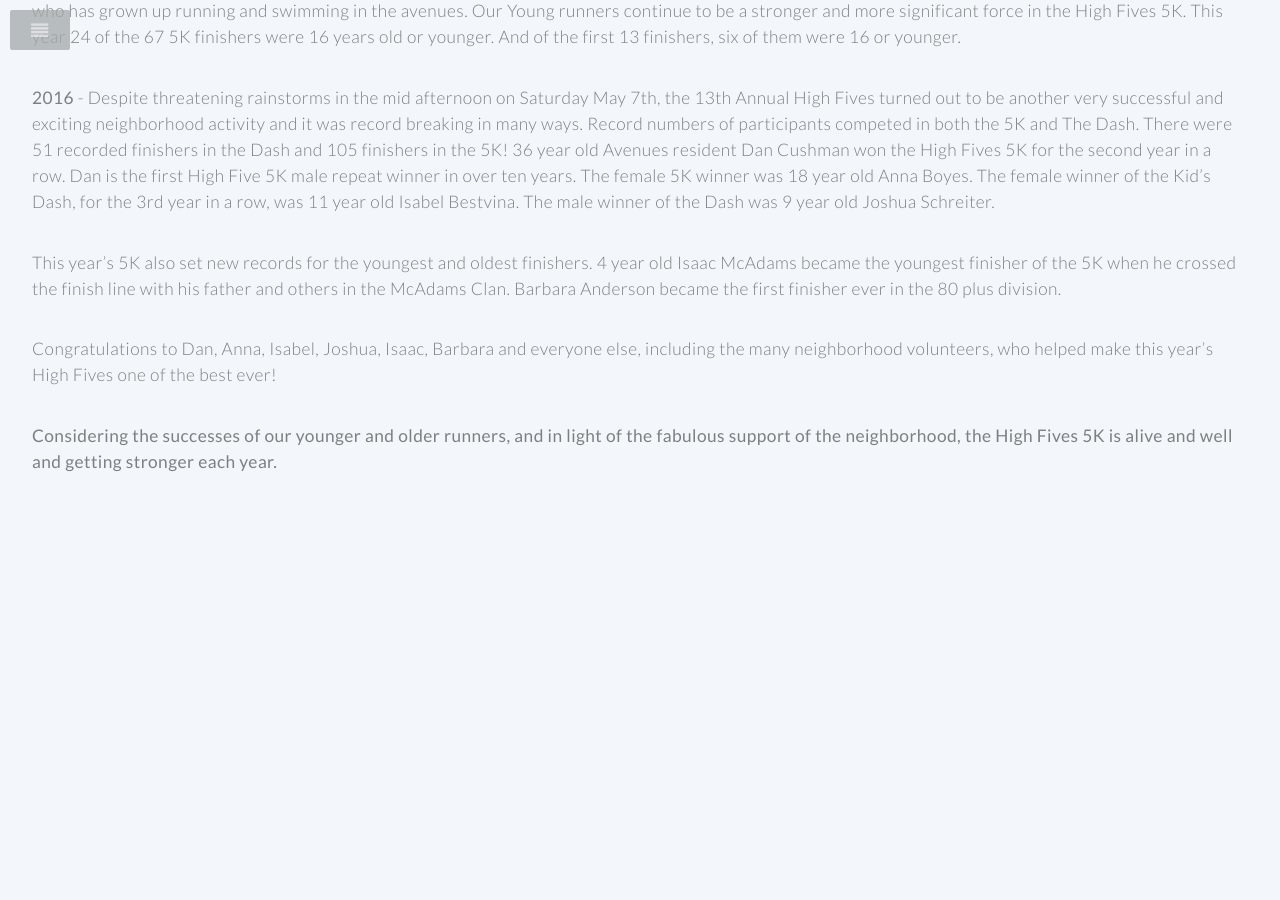
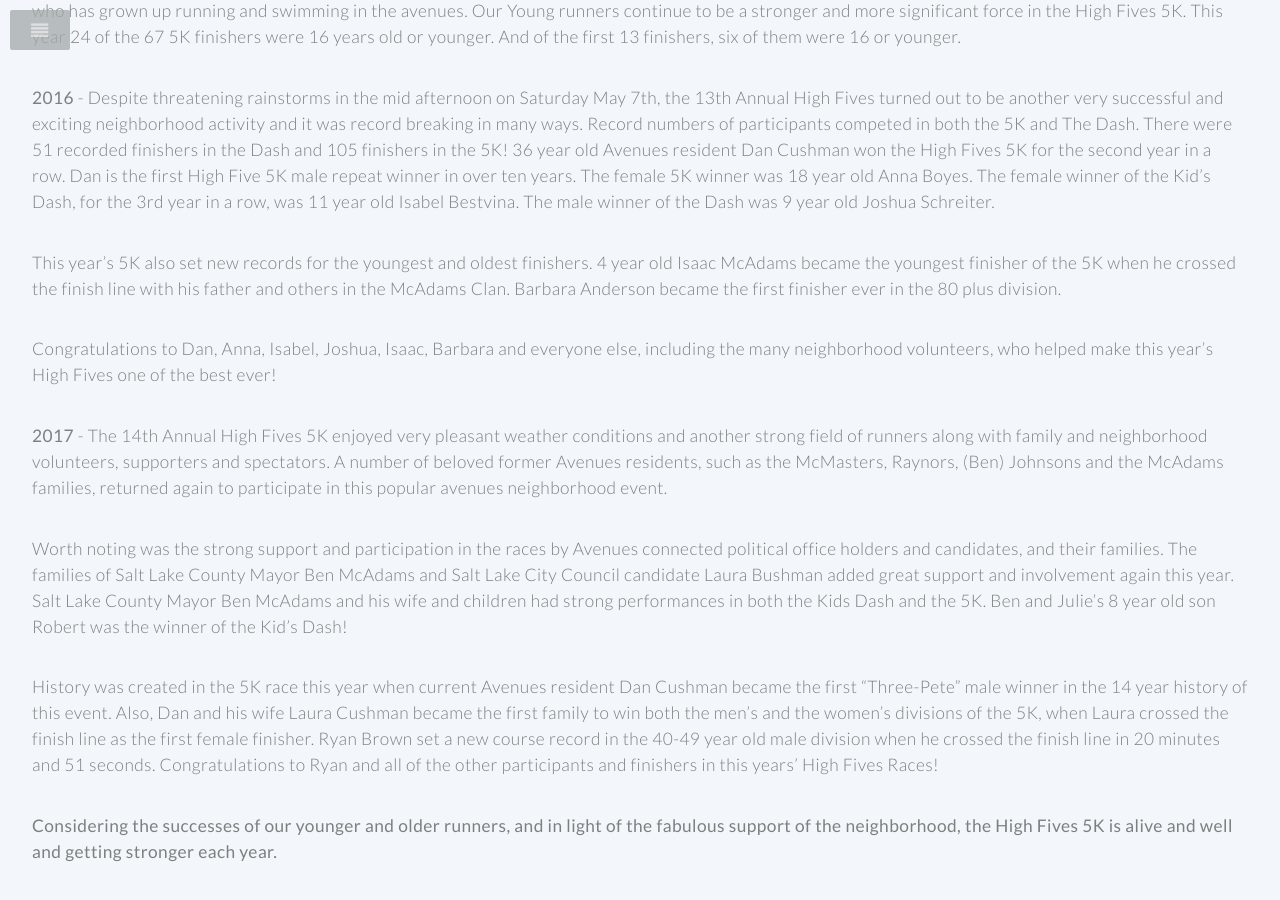
Before and after one commit to benhansen-io/HighFives5k, a Jekyll site: the page built from race-history.md, in a window 1280 px wide and 900 px high, scrolled down 3169 px. Built offline with Jekyll 4.4.1, drawn with Linux system fonts in a browser that asks for light colours; before the commit the page ends 3679 px from its top, so only the background shows below that.

Commit message:
Add 2017 photos and race history

```diff
--- a/_layouts/default.html
+++ b/_layouts/default.html
@@ -92,6 +92,7 @@
         <li class="submenu">
         <a>Photos</a>
           <ul>
+              <li><a href="https://photos.app.goo.gl/cJzqlpq9TDqvoE1E2">2017</a></li>
               <li><a href="https://www.facebook.com/highfives5k/photos/?tab=albums">2016</a>
                 <ul>
                       <li><a href="https://www.facebook.com/highfives5k/photos/?tab=album&album_id=823126694458863">Pre-race & Kids Dash</a></li>
--- a/index.html
+++ b/index.html
@@ -77,7 +77,7 @@ high avenues of <strong>Salt Lake City</strong>.</p>
                                     <li><a href="/results/2017.html" class="button special">Results</a></li>
                                     <li><a href="/kidsdash/2017.html" class="button special">Kids Dash Results</a></li>
                                     <li><a href="/divisionwinners/2017.html" class="button special">Division Winners</a></li>
-                                    <li><a href="https://www.facebook.com/highfives5k/photos_stream?tab=photos_albums" class="button special">Photos</a></li>
+                                    <li><a href="https://photos.app.goo.gl/cJzqlpq9TDqvoE1E2" class="button special">Photos</a></li>
                                 </ul>
 							</div>
 							<div class="4u skel-cell-important">
@@ -164,7 +164,7 @@ high avenues of <strong>Salt Lake City</strong>.</p>
                 <p>We have had many great past races. A little bit about each year is recorded in the <a href="/race-history.html">race history</a>. All time <a href="/course-records.html">course records</a> for overall male and female runners and each age division are available.</p>
                 <div style="max-width: 700px; margin-left: auto; margin-right: auto;">
                 <p style="text-align: left;">
-                <b>2017</b>: <a href="/results/2017.html">Results</a> | <a href="/divisionwinners/2017.html">Division Winners</a> | <a href="/kidsdash/2017.html">Kids Dash Results</a> | <a href="https://www.facebook.com/highfives5k/photos">Photos</a><br>
+                <b>2017</b>: <a href="/results/2017.html">Results</a> | <a href="/divisionwinners/2017.html">Division Winners</a> | <a href="/kidsdash/2017.html">Kids Dash Results</a> | <a href="https://photos.app.goo.gl/cJzqlpq9TDqvoE1E2">Photos</a><br>
                 <b>2016</b>: <a href="/results/2016.html">Results</a> | <a href="/divisionwinners/2016.html">Division Winners</a> | <a href="/kidsdash/2016.html">Kids Dash Results</a> | <a href="https://www.facebook.com/highfives5k/photos">Photos</a><br>
                 <b>2015</b>: <a href="/results/2015.html">Results</a> | <a href="/divisionwinners/2015.html">Division Winners</a> | <a href="/kidsdash/2015.html">Kids Dash Results</a> | <a href="https://www.facebook.com/highfives5k/photos_stream?tab=photos_albums">Photos</a><br>
                 <b>2014</b>: <a href="/results/2014.html">Results</a> | <a href="/divisionwinners/2014.html">Division Winners</a> | <a href="/kidsdash/2014.html">Kids Dash Results</a> | <a href="https://www.facebook.com/media/set/?set=a.514752465296289.1073741839.505422492895953&type=3">Photos</a><br>
--- a/race-history.md
+++ b/race-history.md
@@ -50,4 +50,10 @@ This year's 5K also set new records for the youngest and oldest finishers. 4 yea
 
 Congratulations to  Dan, Anna, Isabel, Joshua, Isaac, Barbara and everyone else, including the many neighborhood volunteers, who helped make this year's High Fives one of the best ever!
 
+**2017** - The 14th Annual High Fives 5K enjoyed very pleasant weather conditions and another strong  field of runners along with family and neighborhood volunteers, supporters and spectators. A number of beloved former Avenues residents, such as the McMasters, Raynors, (Ben) Johnsons and the McAdams families, returned again to participate in this popular avenues neighborhood event.
+
+Worth noting was the strong support and participation in the races by Avenues  connected political office holders and candidates, and their families. The families of Salt Lake County Mayor Ben McAdams and Salt Lake City Council candidate Laura Bushman added great support and involvement again this year. Salt Lake County Mayor Ben McAdams and his wife and children had strong performances in both the Kids Dash and the 5K. Ben and Julie’s  8 year old son Robert was the winner of the Kid’s Dash!
+
+History was created in the 5K race this year when current Avenues resident Dan Cushman became the first “Three-Pete” male winner in the 14 year history of this event. Also,  Dan and his wife Laura Cushman became the first family to win both the men’s and the women’s divisions of the 5K, when Laura crossed the finish line as the first female finisher. Ryan Brown set a new course record in the 40-49 year old male division when he crossed the finish line in 20 minutes and 51 seconds. Congratulations to Ryan and all of the other participants and finishers in this years’ High Fives Races!
+
 **Considering the successes of our younger and older runners, and in light of the fabulous support of the neighborhood, the High Fives 5K is alive and well and getting stronger each year.**
```
